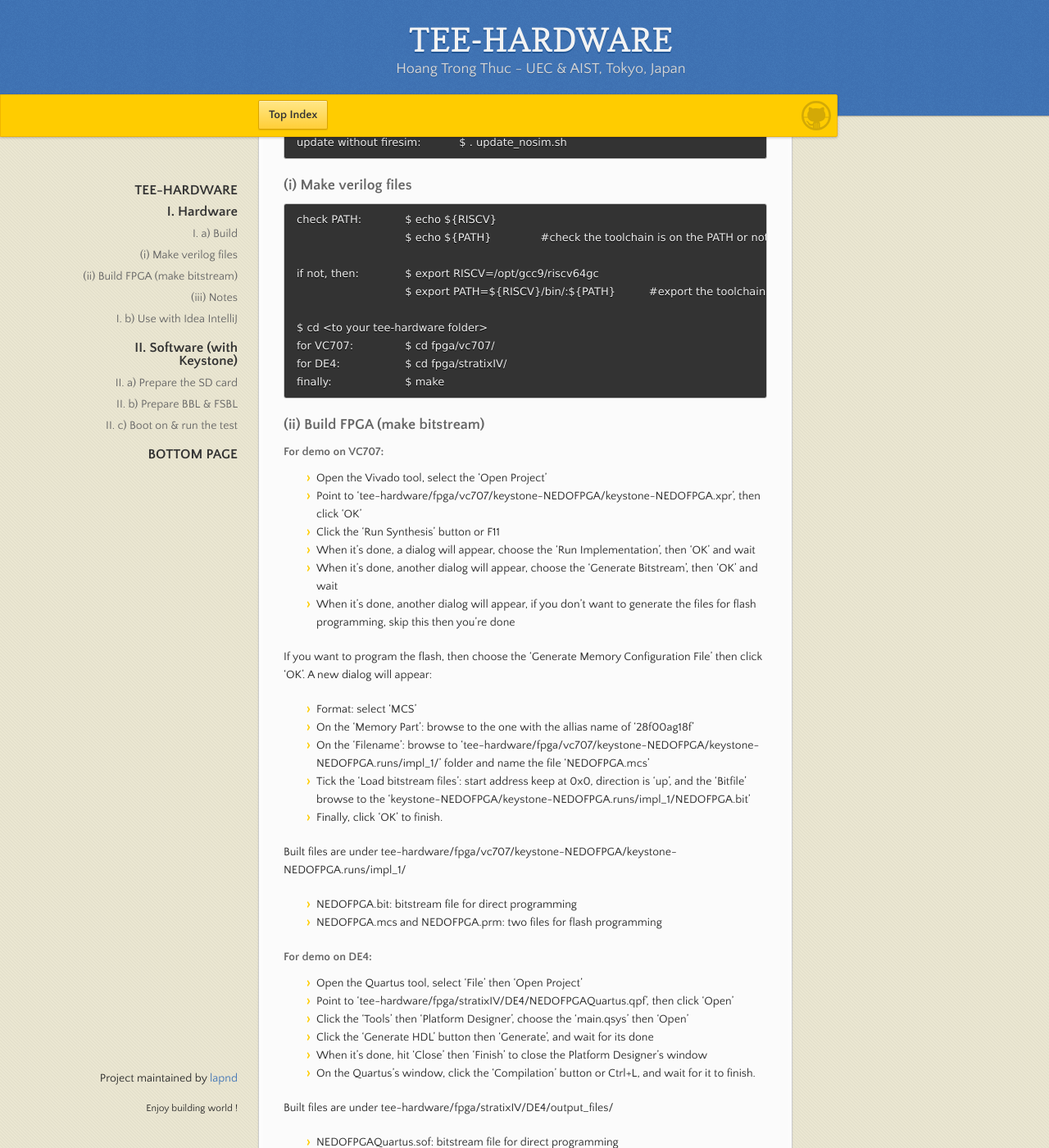
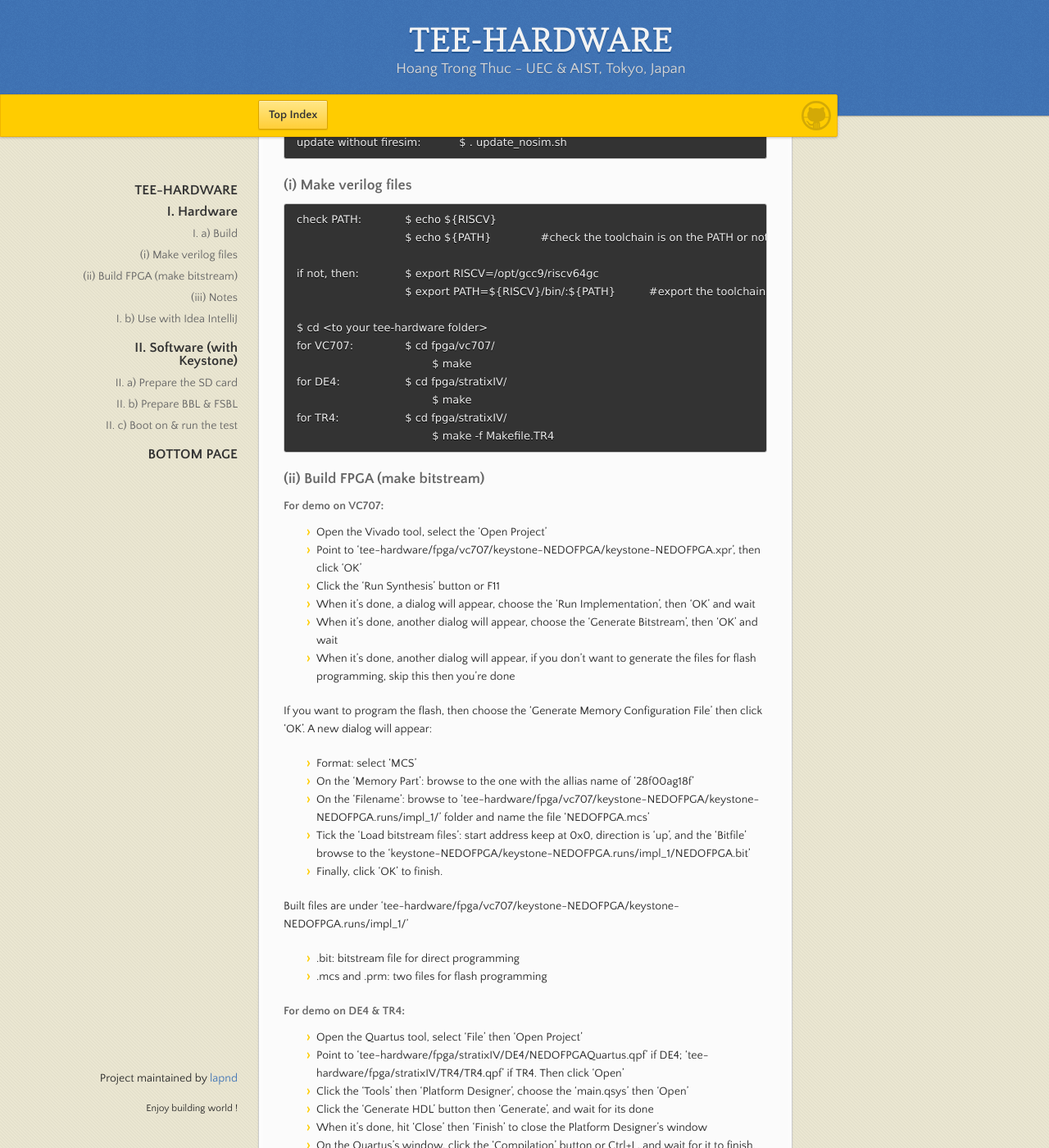
Before and after one commit to lapnd/httdes.github.io, a Jekyll site: the page built from tee-hw.md, in a window 1280 px wide and 1400 px high, scrolled down 494 px. Shown: the whole window at 82% size. Built offline with Jekyll 4.4.1, drawn with Linux system fonts in a browser that asks for light colours; our own code applies the rules of GitHub Pages for plain Markdown files; some of the changed text lies outside the part shown.

Commit message:
Update tee-hw.md

```diff
--- a/tee-hw.md
+++ b/tee-hw.md
@@ -33,8 +33,11 @@ The core processors can be configured to use [Rocket](https://github.com/chipsal
 
 	$ cd <to your tee-hardware folder>
 	for VC707:		$ cd fpga/vc707/
+						$ make
 	for DE4:			$ cd fpga/stratixIV/
-	finally:			$ make
+						$ make
+	for TR4:			$ cd fpga/stratixIV/
+						$ make -f Makefile.TR4
 
 ### (ii) Build FPGA (make bitstream)
 
@@ -53,24 +56,20 @@ If you want to program the flash, then choose the 'Generate Memory Configuration
 - Tick the 'Load bitstream files': start address keep at 0x0, direction is 'up', and the 'Bitfile' browse to the 'keystone-NEDOFPGA/keystone-NEDOFPGA.runs/impl_1/NEDOFPGA.bit'
 - Finally, click 'OK' to finish.
 
-Built files are under tee-hardware/fpga/vc707/keystone-NEDOFPGA/keystone-NEDOFPGA.runs/impl_1/
-- NEDOFPGA.bit: bitstream file for direct programming
-- NEDOFPGA.mcs and NEDOFPGA.prm: two files for flash programming
+Built files are under 'tee-hardware/fpga/vc707/keystone-NEDOFPGA/keystone-NEDOFPGA.runs/impl_1/'
+- .bit: bitstream file for direct programming
+- .mcs and .prm: two files for flash programming
 
-#### For demo on DE4:
+#### For demo on DE4 & TR4:
 - Open the Quartus tool, select 'File' then 'Open Project'
-- Point to 'tee-hardware/fpga/stratixIV/DE4/NEDOFPGAQuartus.qpf', then click 'Open'
+- Point to 'tee-hardware/fpga/stratixIV/DE4/NEDOFPGAQuartus.qpf' if DE4; 'tee-hardware/fpga/stratixIV/TR4/TR4.qpf' if TR4. Then click 'Open'
 - Click the 'Tools' then 'Platform Designer', choose the 'main.qsys' then 'Open'
 - Click the 'Generate HDL' button then 'Generate', and wait for its done
 - When it's done, hit 'Close' then 'Finish' to close the Platform Designer's window
 - On the Quartus's window, click the 'Compilation' button or Ctrl+L, and wait for it to finish.
 
-Built files are under tee-hardware/fpga/stratixIV/DE4/output_files/
-- NEDOFPGAQuartus.sof: bitstream file for direct programming
-
-#### For demo on TR4:
-
-
+Built files are under 'tee-hardware/fpga/stratixIV/DE4/output_files/' if DE4; 'tee-hardware/fpga/stratixIV/TR4/output_files/' if TR4
+- .sof: bitstream file for direct programming
 
 ### (iii) Notes
 
```
